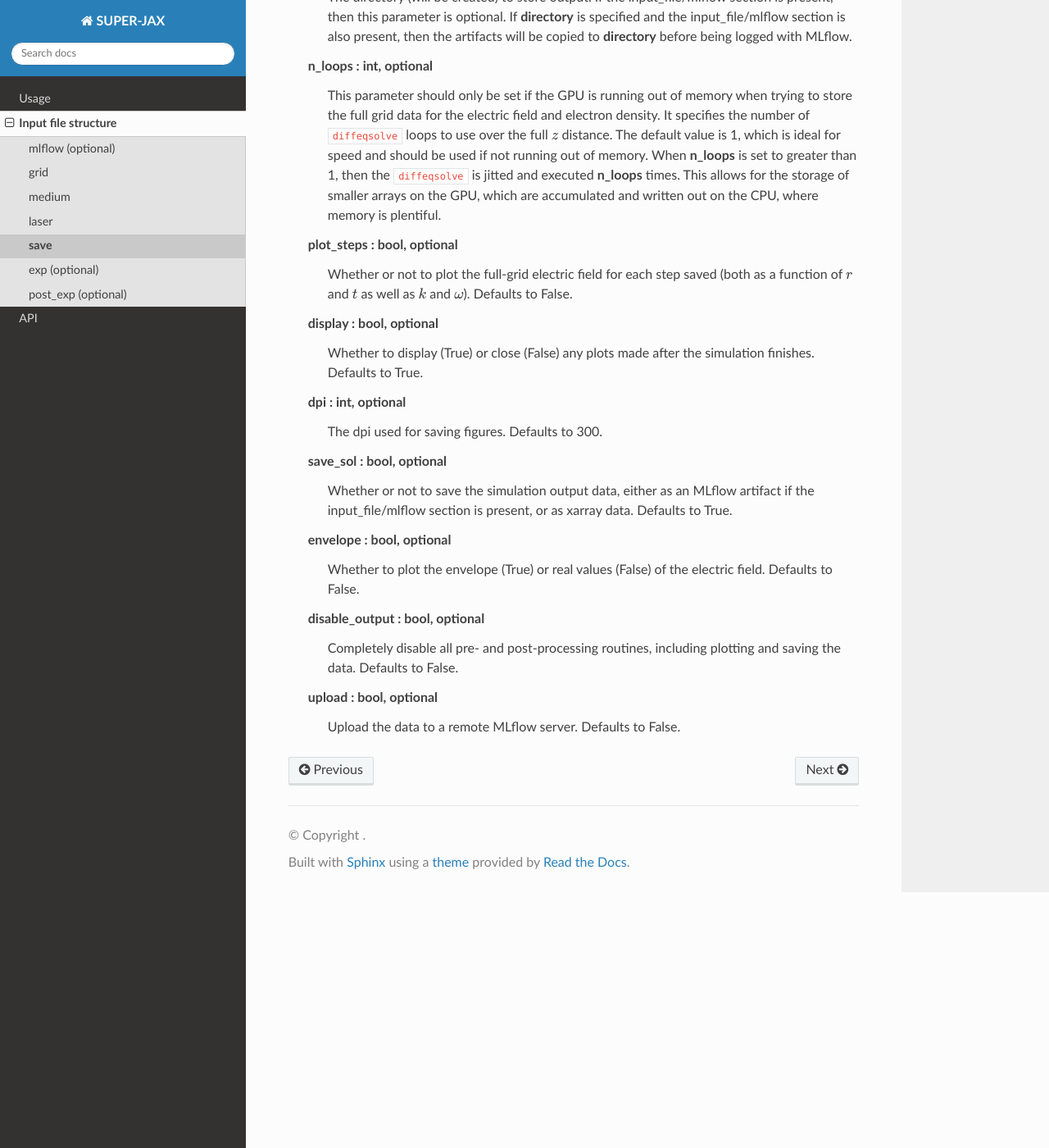
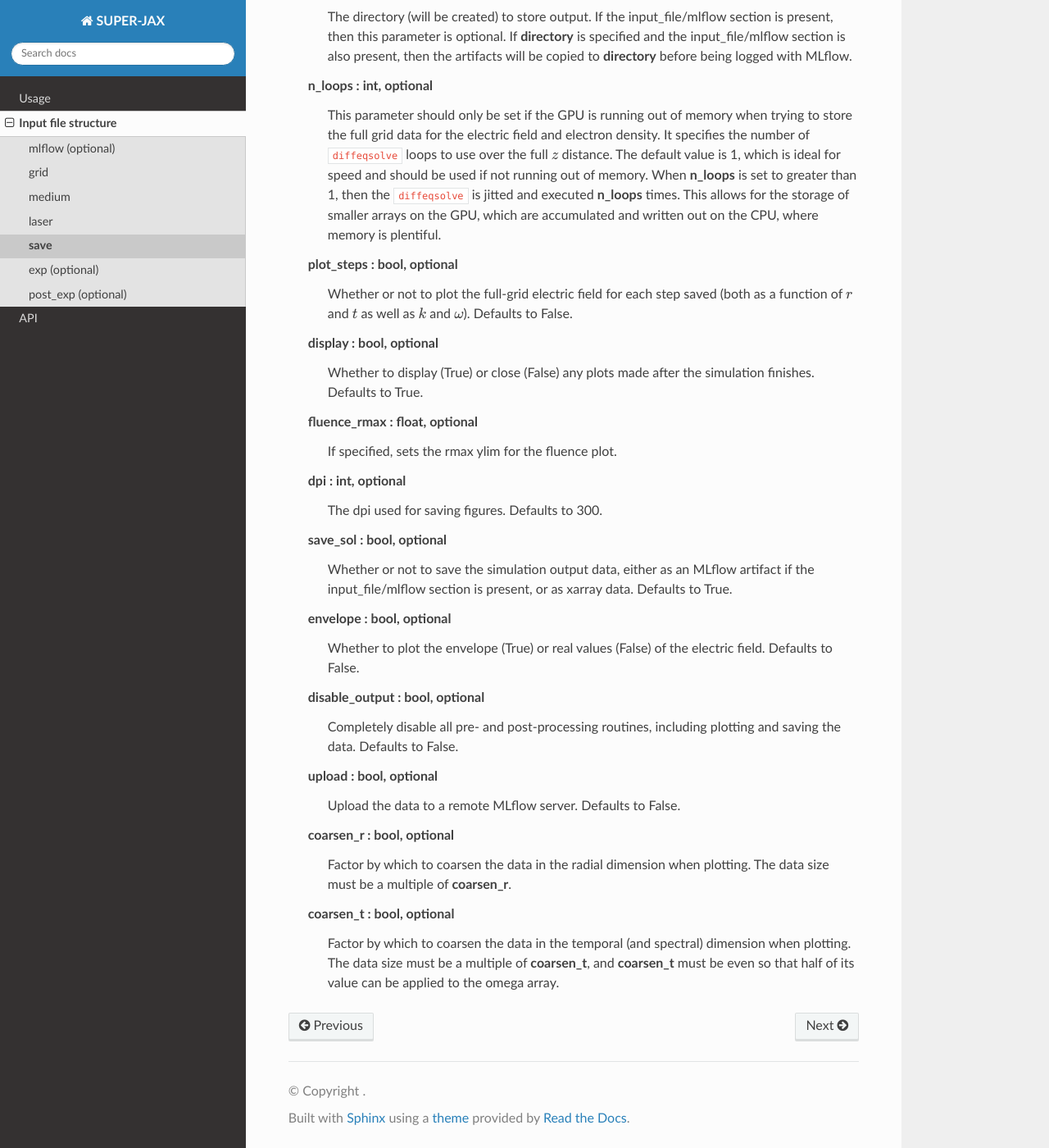
Before and after one commit to millerk123/super-jax-docs, a Sphinx documentation site: the page built from docs/source/input_file/save.rst, in a window 1280 px wide and 1400 px high, scrolled down 548 px. Shown: the whole window at 82% size. Built offline with Sphinx 7.4.7 and the Read the Docs theme 3.1.0, drawn with Linux system fonts in a browser that asks for light colours; some of the changed text lies outside the part shown.

Commit message:
Update documentation

```diff
--- a/docs/source/input_file/save.rst
+++ b/docs/source/input_file/save.rst
@@ -3,7 +3,7 @@ save
 
 The ``save`` section determines the data that is saved and plotted.
 
-Available parameters: **lineskip**\ , **fullskip**\ , **directory**\ , **display**\ =\ *1*\ , **plot_steps**\ =\ *False*\ , **display**\ =\ *True*\ , **dpi**\ =\ *300*\ , **save_sol**\ =\ *True*\ , **envelope**\ =\ *False*\ , **disable_output**\ =\ *False*\ , **upload**\ =\ *False*
+Available parameters: **lineskip**\ , **fullskip**\ , **directory**\ , **n_loops**\ =\ *1*\ , **plot_steps**\ =\ *False*\ , **display**\ =\ *True*\ , **fluence_rmax**\ =\ *None*\ , **dpi**\ =\ *300*\ , **save_sol**\ =\ *True*\ , **envelope**\ =\ *False*\ , **disable_output**\ =\ *False*\ , **upload**\ =\ *False*\ , **coarsen_r**\ =\ *None*\ , **coarsen_t**\ =\ *None*
 
    **lineskip** : int
       The number of :math:`z` points to skip when writing lineout quantities (see diagnostics for more information).
@@ -23,6 +23,9 @@ Available parameters: **lineskip**\ , **fullskip**\ , **directory**\ , **display
    **display** : bool, optional
       Whether to display (True) or close (False) any plots made after the simulation finishes.  Defaults to True.
 
+   **fluence_rmax** : float, optional
+      If specified, sets the rmax ylim for the fluence plot.
+
    **dpi** : int, optional
       The dpi used for saving figures.  Defaults to 300.
 
@@ -37,3 +40,9 @@ Available parameters: **lineskip**\ , **fullskip**\ , **directory**\ , **display
 
    **upload** : bool, optional
       Upload the data to a remote MLflow server.  Defaults to False.
+
+   **coarsen_r** : bool, optional
+      Factor by which to coarsen the data in the radial dimension when plotting.  The data size must be a multiple of **coarsen_r**.
+
+   **coarsen_t** : bool, optional
+      Factor by which to coarsen the data in the temporal (and spectral) dimension when plotting.  The data size must be a multiple of **coarsen_t**, and **coarsen_t** must be even so that half of its value can be applied to the omega array.
```
Also changed, not shown: docs/source/input_file/exp.rst (+38 -6 lines), docs/source/input_file/laser.rst (+9 -2 lines), docs/source/usage.rst (+13 -0 lines).
